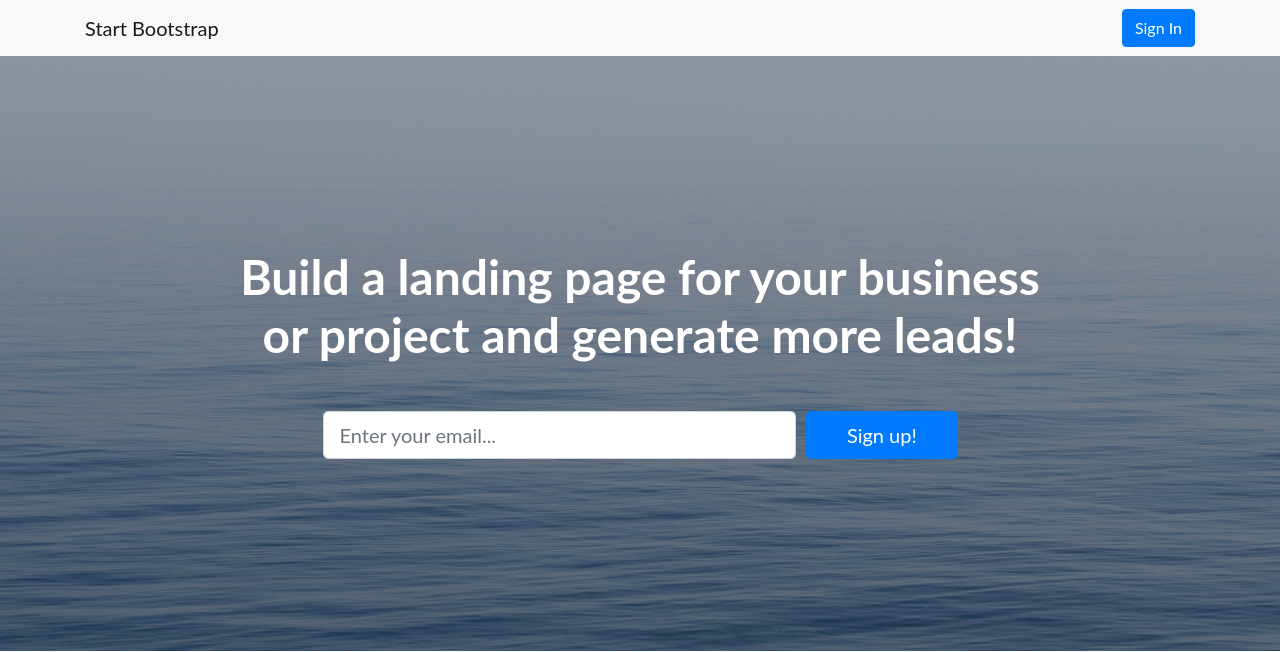
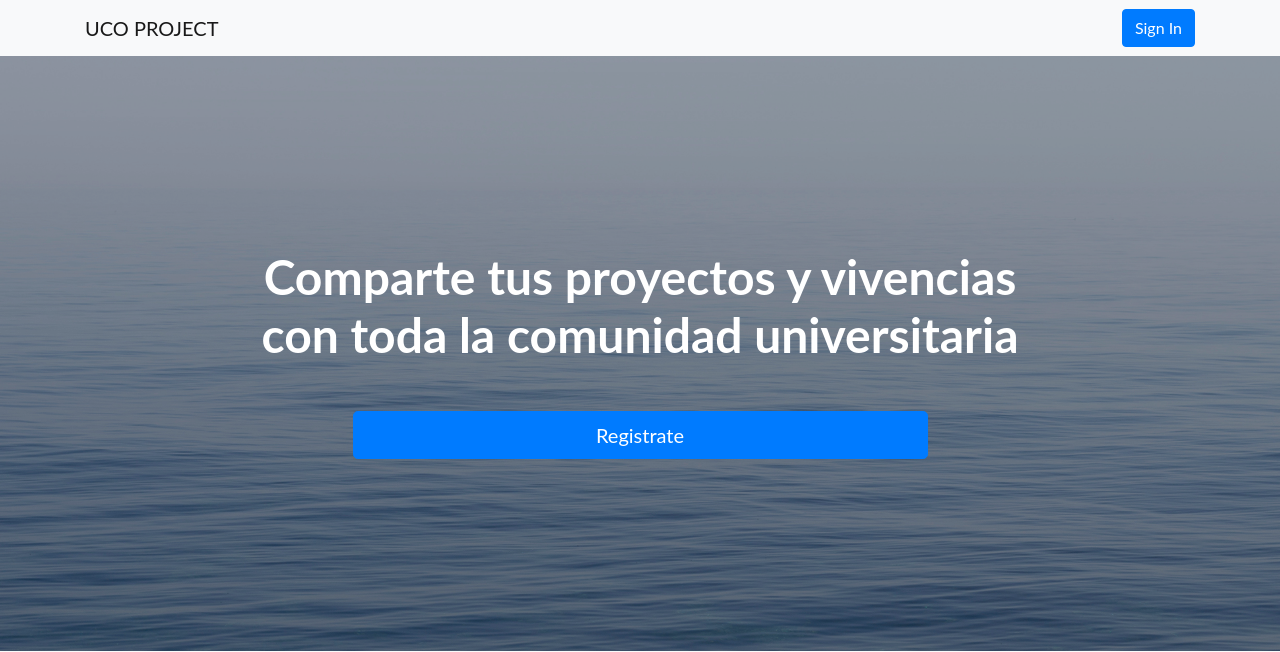
Before and after one commit to IronSenior/FlaskBlog, a Flask app: page / in a window 1280 px wide. Shown: the top 652 px of the page. Run offline with Flask 3, Linux system fonts and the light colour scheme; parts of the project's set-up code (start-up, migrations or seed data) failed here and were passed over; some libraries are stand-ins or nearby versions.

Commit message:
Home page changed

```diff
--- a/templates/index.html
+++ b/templates/index.html
@@ -22,8 +22,8 @@
   <!-- Navigation -->
   <nav class="navbar navbar-light bg-light static-top">
     <div class="container">
-      <a class="navbar-brand" href="#">Start Bootstrap</a>
-      <a class="btn btn-primary" href="#">Sign In</a>
+      <a class="navbar-brand" href="#">UCO PROJECT</a>
+      <a class="btn btn-primary" href="/auth/login/">Sign In</a>
     </div>
   </nav>
 
@@ -33,19 +33,14 @@
     <div class="container">
       <div class="row">
         <div class="col-xl-9 mx-auto">
-          <h1 class="mb-5">Build a landing page for your business or project and generate more leads!</h1>
+          <h1 class="mb-5">Comparte tus proyectos y vivencias con toda la comunidad universitaria</h1>
         </div>
         <div class="col-md-10 col-lg-8 col-xl-7 mx-auto">
-          <form>
-            <div class="form-row">
-              <div class="col-12 col-md-9 mb-2 mb-md-0">
-                <input type="email" class="form-control form-control-lg" placeholder="Enter your email...">
-              </div>
-              <div class="col-12 col-md-3">
-                <button type="submit" class="btn btn-block btn-lg btn-primary">Sign up!</button>
-              </div>
+          <div class="col-12">
+            <div class="col-12">
+              <a href="/auth/signup/"><button class="btn btn-block btn-lg btn-primary">Registrate</button></a>
             </div>
-          </form>
+          </div>
         </div>
       </div>
     </div>
@@ -153,16 +148,11 @@
           <h2 class="mb-4">Ready to get started? Sign up now!</h2>
         </div>
         <div class="col-md-10 col-lg-8 col-xl-7 mx-auto">
-          <form>
-            <div class="form-row">
-              <div class="col-12 col-md-9 mb-2 mb-md-0">
-                <input type="email" class="form-control form-control-lg" placeholder="Enter your email...">
-              </div>
-              <div class="col-12 col-md-3">
-                <button type="submit" class="btn btn-block btn-lg btn-primary">Sign up!</button>
+            <div class="col-12">
+              <div class="col-12">
+                <a href="/auth/signup/"><button class="btn btn-block btn-lg btn-primary">Registrate</button></a>
               </div>
             </div>
-          </form>
         </div>
       </div>
     </div>
@@ -190,7 +180,7 @@
               <a href="#">Privacy Policy</a>
             </li>
           </ul>
-          <p class="text-muted small mb-4 mb-lg-0">&copy; Your Website 2019. All Rights Reserved.</p>
+          <p class="text-muted small mb-4 mb-lg-0">&copy; UCO PROJECT 2019. All Rights Reserved.</p>
         </div>
         <div class="col-lg-6 h-100 text-center text-lg-right my-auto">
           <ul class="list-inline mb-0">
```
